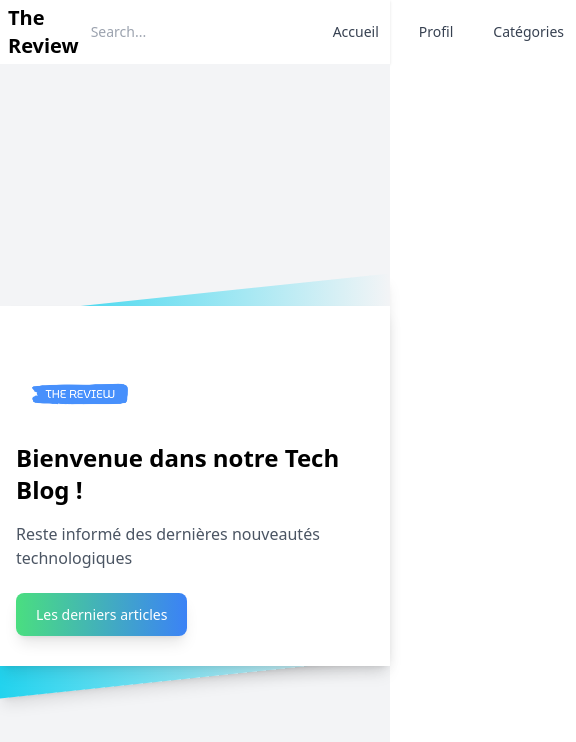
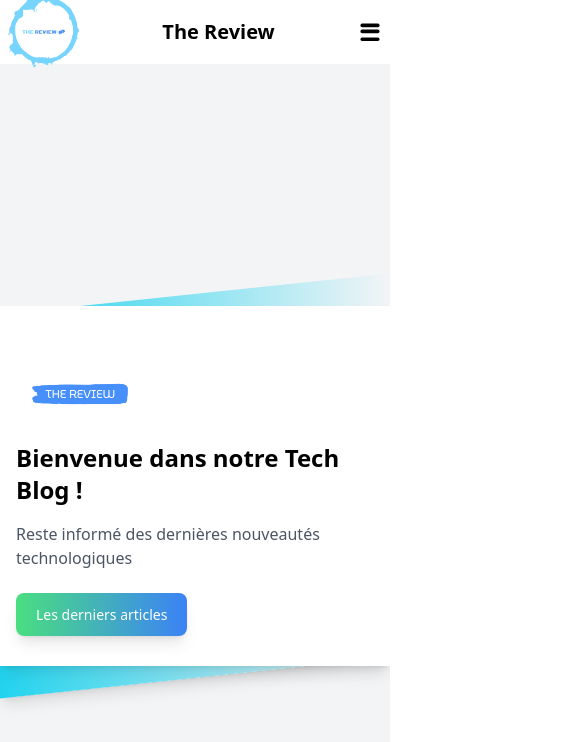
Before and after one commit to Marvindje/The-review-perso, a React (Vite) app in the folder frontend/: page / in a window 390 px wide. Shown: the top 742 px of the page, 576 px wide, since content can reach past the window. Built offline with nearby package versions, Linux system fonts and the light colour scheme.

Commit message:
ajout menu burger

```diff
--- a/frontend/src/components/NavBar.jsx
+++ b/frontend/src/components/NavBar.jsx
@@ -1,8 +1,10 @@
-import React from "react";
-import { BrowserRouter as Router, Link } from "react-router-dom";
+import React, { useState } from "react";
+import { Link } from "react-router-dom";
 import logo from "../assets/the-review-high-resolution-logo-color-on-transparent-background.png";
 
 function Navbar() {
+  const [isOpen, setIsOpen] = useState(false);
+
   return (
     <nav className="bg-white shadow">
       <div className="max-w-7xl mx-auto px-2 sm:px-6 lg:px-8">
@@ -15,7 +17,22 @@ function Navbar() {
               <h1 className="font-semibold text-xl">The Review</h1>
             </Link>
           </div>
-          <div className="flex sm:block sm:ml-6">
+          <div className="flex sm:hidden">
+            <button type="button" onClick={() => setIsOpen(!isOpen)}>
+              <svg
+                viewBox="0 0 20 20"
+                fill="currentColor"
+                className="menu w-6 h-6"
+              >
+                <path
+                  fillRule="evenodd"
+                  d="M2 4.5A1.5 1.5 0 013.5 3h13a1.5 1.5 0 010 3h-13A1.5 1.5 0 012 4.5zm0 5A1.5 1.5 0 013.5 8h13a1.5 1.5 0 010 3h-13A1.5 1.5 0 012 9.5zm1.5 5a1.5 1.5 0 000 3h13a1.5 1.5 0 000-3h-13z"
+                  clipRule="evenodd"
+                />
+              </svg>
+            </button>
+          </div>
+          <div className={`sm:flex sm:items-center sm:ml-6 ${isOpen ? "flex" : "hidden"} flex-col sm:flex-row`}>
             <div className="flex space-x-4">
               <input
                 type="text"
```
